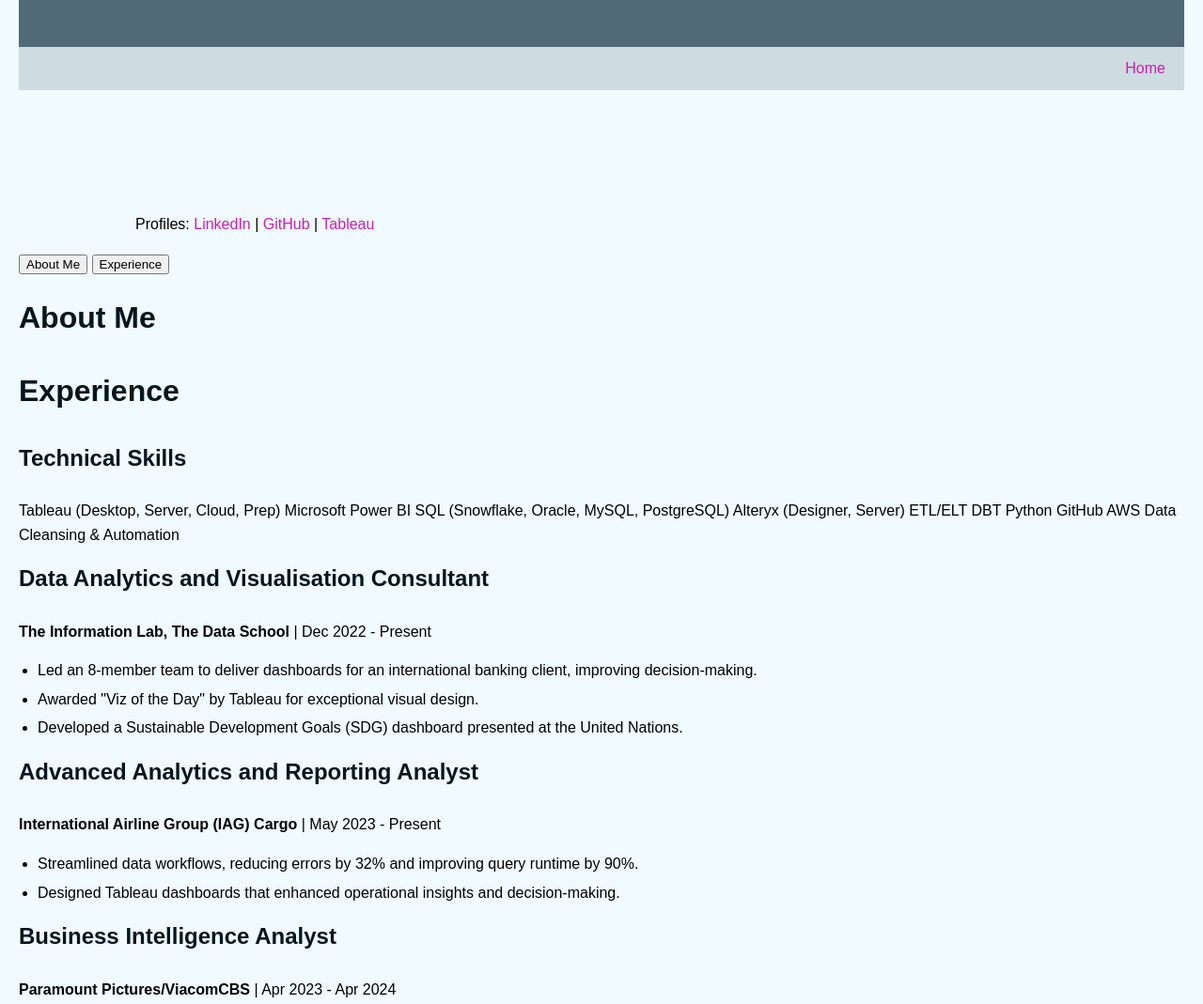
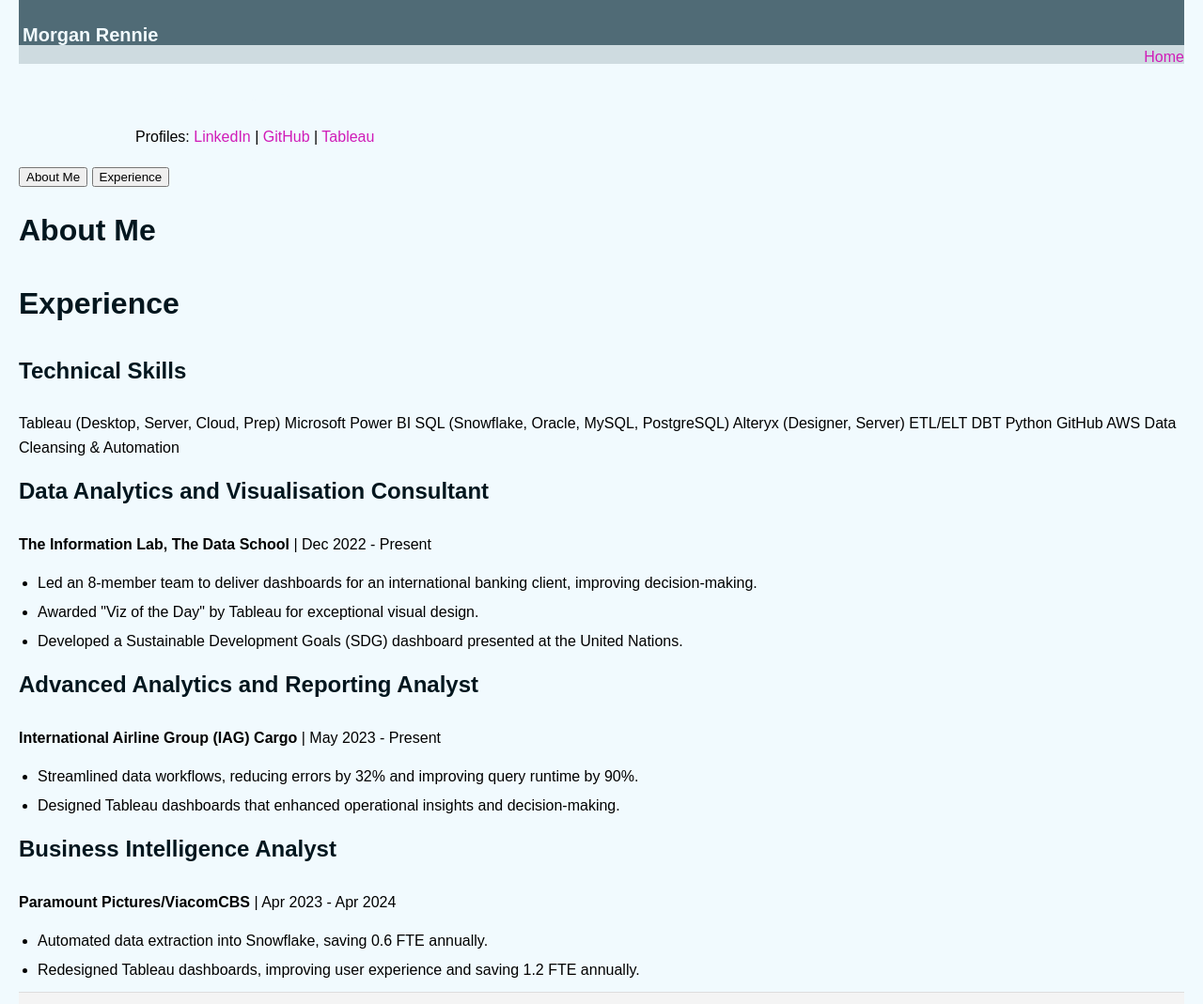
Before and after one commit to MorganRennie/MorganRennie.github.io, a plain HTML site: page index.html in a window 1280 px wide. Shown: the top 1069 px of the page at 94% size. Drawn offline with Linux system fonts and the light colour scheme.

Commit message:
Update style.css

```diff
--- a/assets/style.css
+++ b/assets/style.css
@@ -14,15 +14,15 @@ body {
 .bannerlevel1 {
   max-width: 100%;
   background-color: #506b76;
-  padding: 10px 20px;
+  padding: 4px;
   text-align: left;
-  height: 30px;
+  height: 40px;
 }
 
 .bannerlevel2 {
   max-width: 100%;
   background-color: #cedbe0;
-  padding: 10px 20px;
+  height: 20px;
   text-align: right;
 }
 
@@ -45,7 +45,6 @@ footer {
 }
 
 /* Heading styles */
-h1,
 h2,
 h3 {
   color: #03161e;
@@ -53,7 +52,7 @@ h3 {
 
 h1 {
   color: #f1fafe;
-  font-size: 2.5rem;
+  font-size: 20px;
 }
 
 h2 {
```
